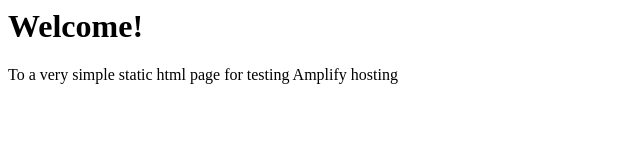
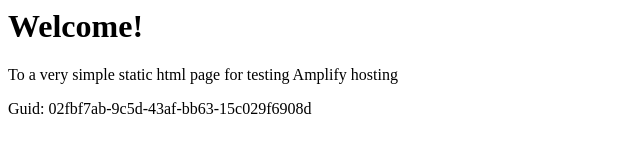
Before and after one commit to aws-aemilia-bom/Github-PR-Commit-Integration-Test-DoNotTouch-GithubWebhookPreviewCanaryTest-v1-prod-ap-south-1, a website: page src/index.html in a window 1280 px wide. Shown: the whole page, without its empty margins (0-640 px from the left). Drawn offline with Linux system fonts and the light colour scheme.

Commit message:
commit from integ tests

```diff
--- a/src/index.html
+++ b/src/index.html
@@ -1,3 +1,5 @@
+
+
 <html lang="en">
 
 <head>
@@ -10,6 +12,6 @@
 <body>
     <h1>Welcome!</h1>
     <p>To a very simple static html page for testing Amplify hosting</p>
-</body>
+    <p>Guid: 02fbf7ab-9c5d-43af-bb63-15c029f6908d</p></body>
 
 </html>
```
